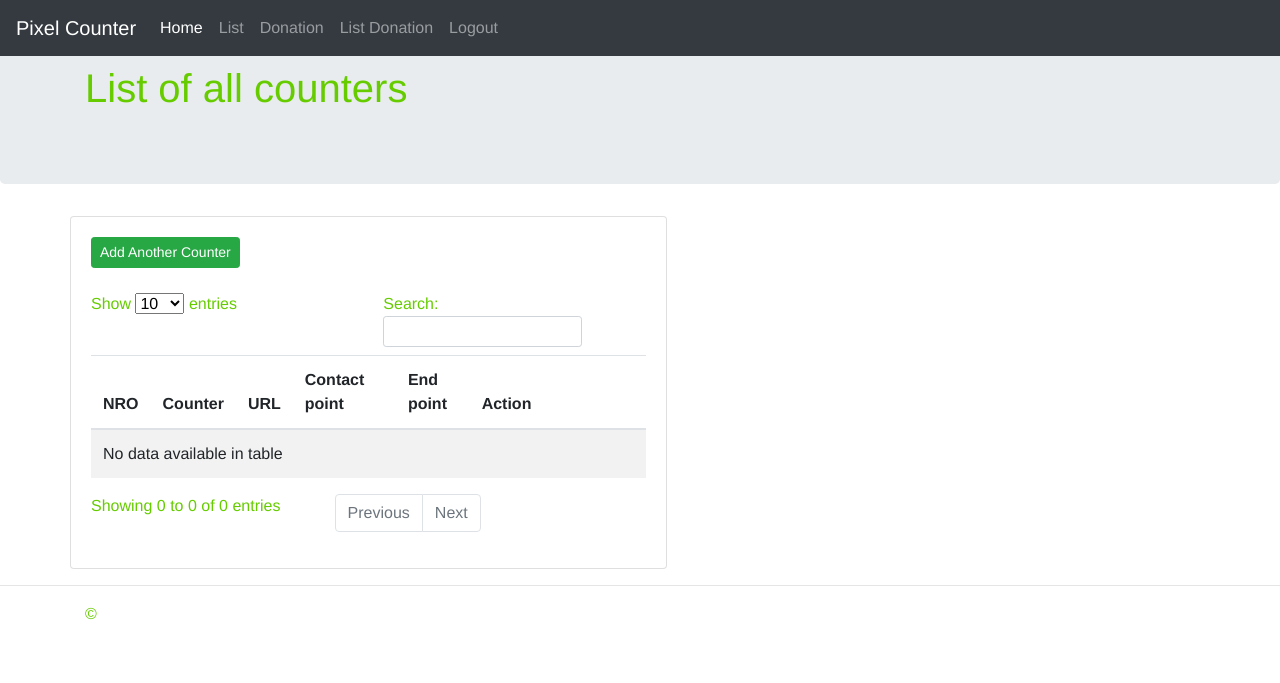
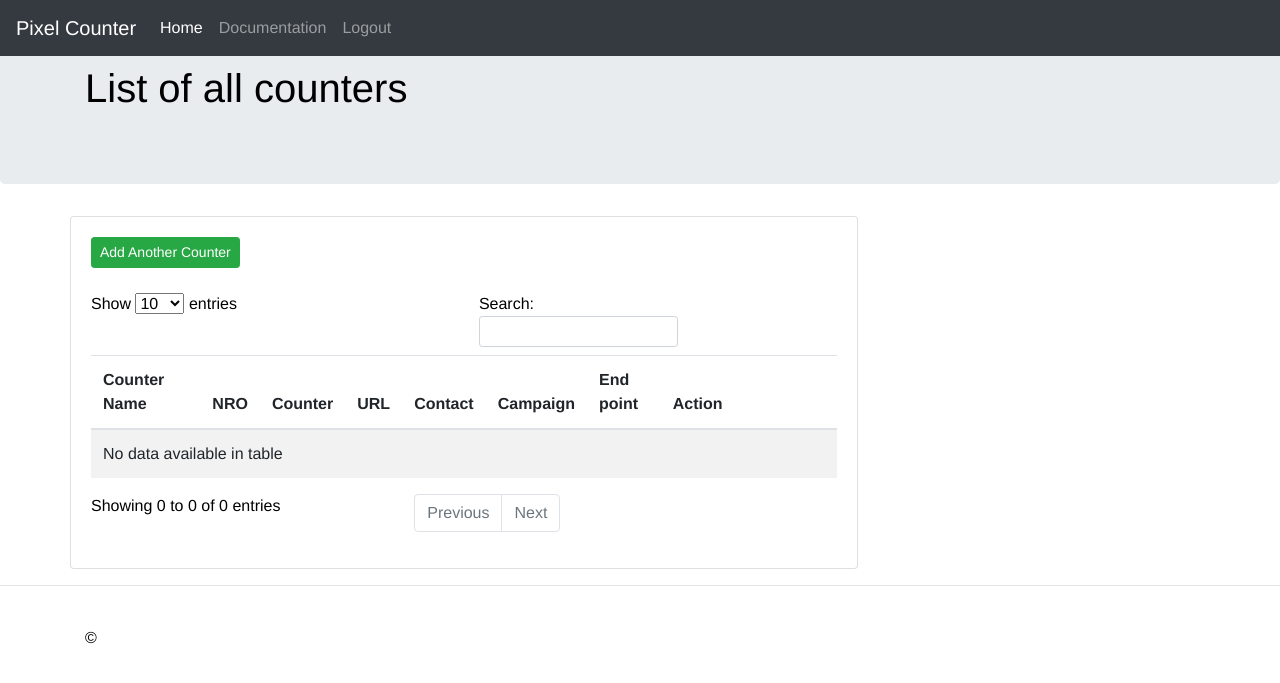
Before and after one commit to greenpeace/TechLab-Pixel-Counter, a Flask app: page /list in a window 1280 px wide. Shown: the top 683 px of the page. Run offline with Flask 2, Linux system fonts and the light colour scheme; the visitor is signed in with stand-in values (Sample User, id 1); data that the repository does not hold is empty; parts of the project's set-up code (start-up, migrations or seed data) failed here and were passed over; some libraries are stand-ins or nearby versions.

Commit message:
After review, removed test code e.g the donation example. Added two additional fields for the counter which campaign and which nro. Added in app documentation

```diff
--- a/python-flask-version/app.py
+++ b/python-flask-version/app.py
@@ -32,7 +32,7 @@ try:
     project_id = os.environ["GCP_PROJECT"]
 except:
     # Set Local Environment Variables (Local)
-    os.environ['GCP_PROJECT'] = 'social-climate-tech'
+    os.environ['GCP_PROJECT'] = 'make-smthng-website'
     # Get project id to intiate
     project_id = os.environ["GCP_PROJECT"]
 
@@ -64,7 +64,7 @@ os.environ["OAUTHLIB_INSECURE_TRANSPORT"] = "1"
 #enter your client id you got from Google console
 GOOGLE_CLIENT_ID = client_secret
 #set the path to where the .json file you got Google console is
-client_secrets_file = os.path.join(pathlib.Path(__file__).parent, "client_secret.json")
+client_secrets_file = os.path.join(pathlib.Path(__file__).parent, "client_secret_makesomething.json")
 #Flow is OAuth 2.0 a class that stores all the information on how we want to authorize our users
 flow = Flow.from_client_secrets_file(
     client_secrets_file=client_secrets_file,
@@ -74,7 +74,7 @@ flow = Flow.from_client_secrets_file(
             ],
     #and the redirect URI is the point where the user will end up after the authorization
     redirect_uri="http://127.0.0.1:8080/callback"
-    #redirect_uri="https://pixelcount-m3fgrb62iq-lz.a.run.app/callback"
+    #redirect_uri="https://pixelcount-nv4os546dq-lz.a.run.app/callback"
 )
 
 # Initialize Firestore DB
@@ -202,6 +202,14 @@ def addlist():
 #
 # API Route add a counter by ID - requires json file body with id and count
 #
+@app.route("/documentation", methods=['GET'], endpoint='documentation')
+@login_is_required
+def documentation():
+    return render_template('documentation.html', **locals())
+
+#
+# API Route add a counter by ID - requires json file body with id and count
+#
 @app.route("/createlist", methods=['POST'], endpoint='createlist')
 @login_is_required
 def createlist():
@@ -210,10 +218,12 @@ def createlist():
 
         data = {
             u'id': request.form.get('id'),
+            u'nro': request.form.get('nro'),
             u'url': request.form.get('url'),
             u'count': int(request.form.get('count')),
-            u'contactpoint': request.form.get('contactpoint')
-            }
+            u'contactpoint': request.form.get('contactpoint'),
+            u'campaign': request.form.get('campaign'),
+        }
 
         counter_ref.document(id).set(data)
         flash('Data Succesfully Submitted')
@@ -229,14 +239,13 @@ def createlist():
 def read():
     try:
         # Check if ID was passed to URL query
-        counter_id = request.args.get('id')
-        if counter_id:
-            counter = counter_ref.document(counter_id).get()
+        id = request.args.get('id')
+        if id:
+            counter = counter_ref.document(id).get()
             return jsonify(u'{}'.format(counter.to_dict()['count'])), 200
         else:
             all_counters = [doc.to_dict() for doc in counter_ref.stream()]
             return render_template('list.html', output=all_counters)
-#            return jsonify(all_counters), 200
     except Exception as e:
         return f"An Error Occured: {e}"
 
@@ -263,8 +272,8 @@ def listedit():
 def listdelete():
     try:
         # Check for ID in URL query
-        counter_id = request.args.get('id')
-        counter_ref.document(counter_id).delete()
+        id = request.args.get('id')
+        counter_ref.document(id).delete()
         return redirect(url_for('read'))
     except Exception as e:
         return f"An Error Occured: {e}"
@@ -291,7 +300,16 @@ def update():
 def updateform():
     try:
         id = request.form['id']
-        counter_ref.document(id).update(request.form)
+
+        data = {
+            u'id': request.form.get('id'),
+            u'nro': request.form.get('nro'),
+            u'url': request.form.get('url'),
+            u'count': int(request.form.get('count')),
+            u'contactpoint': request.form.get('contactpoint'),
+            u'campaign': request.form.get('campaign'),
+        }
+        counter_ref.document(id).update(data)
         return redirect(url_for('read'))
     except Exception as e:
         return f"An Error Occured: {e}"
@@ -306,6 +324,7 @@ def counter():
     try:
         id = request.json['id']
         counter_ref.document(id).update({u'count': Increment(1)})
+
         return jsonify({"success": True}), 200
     except Exception as e:
         return f"An Error Occured: {e}"
@@ -319,6 +338,7 @@ def count():
     try:
         id = request.args.get('id')
         counter_ref.document(id).update({u'count': Increment(1)})
+        counter_ref.document('totals').update({u'count': Increment(1)})
         return base64.b64decode(b'='), 200
     except Exception as e:
         return f"An Error Occured: {e}"
@@ -342,116 +362,6 @@ def signups():
         #return f"An Error Occured: {e}"
 
 #
-# API Route add a counter by ID - requires json file body with id and count
-#
-@app.route("/adddonation", methods=['GET'], endpoint='adddonation')
-@login_is_required
-def adddonation():
-    return render_template('donationadd.html', **locals())
-
-##
-# The API endpoint is an example on how you can submit a form acapture the data and submit it to the database
-# API endpoint /donation
-# Post request with json form data{"id":"GP Canada","count", 0}
-##
-@app.route("/donationform", methods=['GET'], endpoint='donationform')
-@login_is_required
-def donationform():
-    return render_template('donation.html',**locals())
-
-##
-# The API endpoint is an example on how you can submit a form acapture the data and submit it to the database
-# API endpoint /donation
-# Post request with json form data{"id":"GP Canada","count", 0}
-##
-@app.route("/donation", methods=['POST', 'PUT'], endpoint='donation')
-@login_is_required
-def donation():
-    try:
-        donation_ref.document().set(request.form)
-        return render_template('donation.html',**locals())
-        #return jsonify({"success": True}), 200
-    except Exception as e:
-        return render_template('donation.html', output="An Error Occured: {e}")
-        #return f"An Error Occured: {e}"
-
-#
-# API Route list all or a speific counter by ID - requires json file body with id and count
-#
-@app.route("/donationlist", methods=['GET'], endpoint='donationlist')
-@login_is_required
-def donationlist():
-    try:
-        donations = []
-        for doc in donation_ref.stream():
-            don = doc.to_dict()
-            don["docid"] = doc.id
-            donations.append(don)
-
-        return render_template('donationlist.html', donations=donations)
-    except Exception as e:
-        return f"An Error Occured: {e}"
-
-#
-# API Route Update a counter by ID - requires json file body with id and count
-# API endpoint /update?id=<id>&count=<count>
-#
-@app.route("/updatedonationform", methods=['POST', 'PUT'], endpoint='updatedonationform')
-@login_is_required
-def updatedonationform():
-    try:
-        id = request.form['docid']
-        donation_ref.document(id).update(request.form)
-        return redirect(url_for('donationlist'))
-    except Exception as e:
-        return f"An Error Occured: {e}"
-
-#
-# API Route list all or a speific counter by ID - requires json file body with id and count
-#
-@app.route("/donationedit", methods=['GET'], endpoint='donationedit')
-@login_is_required
-def donationedit():
-    try:
-        donations = []
-        # Check if ID was passed to URL query
-        id = request.args.get('id')
-        donation = donation_ref.document(id).get()
-        don = donation.to_dict()
-        don["docid"] = donation.id
-        donations.append(don)
-
-        return render_template('donationedit.html', ngo=don)
-    except Exception as e:
-        return f"An Error Occured: {e}"
-
-#
-# API Route add a counter by ID - requires json file body with id and count
-#
-@app.route("/donationcreate", methods=['POST'], endpoint='donationcreate')
-@login_is_required
-def donationcreate():
-    try:
-        donation_ref.document().set(request.form)
-        return redirect(url_for('donationlist'))
-    except Exception as e:
-        return f"An Error Occured: {e}"
-
-#
-# API Route Delete a counter by ID /delete?id=<id>
-# API Enfpoint /delete?id=<id>
-#
-@app.route("/deletedonation", methods=['GET', 'DELETE'])
-def deletedonation():
-    try:
-        # Check for ID in URL query
-        counter_id = request.args.get('id')
-        donation_ref.document(counter_id).delete()
-        return redirect(url_for('donationlist'))
-    except Exception as e:
-        return f"An Error Occured: {e}"
-
-#
 # API Route Delete a counter by ID /delete?id=<id>
 # API Enfpoint /delete?id=<id>
 #
@@ -459,8 +369,8 @@ def deletedonation():
 def delete():
     try:
         # Check for ID in URL query
-        counter_id = request.args.get('id')
-        counter_ref.document(counter_id).delete()
+        id = request.args.get('id')
+        counter_ref.document(id).delete()
         return jsonify({"success": True}), 200
     except Exception as e:
         return f"An Error Occured: {e}"
--- a/python-flask-version/static/css/page.css
+++ b/python-flask-version/static/css/page.css
@@ -2,7 +2,7 @@ body {
     margin: 0;
     padding: 0;
     font-family: "Helvetica Neue", Helvetica, Arial, sans-serif;
-    color: #66cc00;
+    color: #000000;
   }
   /*
    * Formatting the header area
--- a/python-flask-version/templates/header.html
+++ b/python-flask-version/templates/header.html
@@ -25,16 +25,10 @@
       <div class="collapse navbar-collapse" id="navbarsExampleDefault">
         <ul class="navbar-nav mr-auto">
           <li class="nav-item active">
-            <a class="nav-link" href="{{ url_for('main') }}">Home <span class="sr-only">(current)</span></a>
+            <a class="nav-link" href="{{ url_for('read') }}">Home <span class="sr-only">(current)</span></a>
           </li>
           <li class="nav-item">
-            <a class="nav-link" href="{{ url_for('read') }}">List</a>
-          </li>
-          <li class="nav-item">
-            <a class="nav-link" href="{{ url_for('donationform') }}">Donation</a>
-          </li>
-          <li class="nav-item">
-            <a class="nav-link" href="{{ url_for('donationlist') }}">List Donation</a>
+            <a class="nav-link" href="{{ url_for('documentation') }}">Documentation</a>
           </li>
           <li class="nav-item">
             <a class="nav-link" href="{{ url_for('logout') }}">Logout</a>
--- a/python-flask-version/templates/index.html
+++ b/python-flask-version/templates/index.html
@@ -31,7 +31,7 @@
         <hr>
         <div class="row">
             <div>
-                <iframe src="/count?id=GPNO" width="1" height="1" frameborder=0 style="overflow:hidden;" scrolling="no"></iframe>
+                <iframe src="/count?id=testcounter" width="1" height="1" frameborder=0 style="overflow:hidden;" scrolling="no"></iframe>
             </div>
         </div>
       </div> <!-- /container -->
--- a/python-flask-version/templates/list.html
+++ b/python-flask-version/templates/list.html
@@ -29,10 +29,12 @@
                       <table id="datast" class="table table-striped">
                         <thead>
                           <tr>
+                            <th scope="col">Counter Name</th>
                             <th scope="col">NRO</th>
                             <th scope="col">Counter</th>
                             <th scope="col">URL</th>
-                            <th scope="col">Contact point</th>
+                            <th scope="col">Contact</th>
+                            <th scope="col">Campaign</th>
                             <th scope="col">End point</th>
                             <th style="width:200px;">Action</th>
                           </tr>
@@ -42,9 +44,11 @@
                             {% for ngo in output %}
                             <tr>
                               <td>{{ ngo.id }}</td>
+                              <td>{{ ngo.nro }}</td>
                               <td>{{'{:,}'.format(ngo.count)}}</td>
-                              <td>{{ ngo.url }}</td>
+                              <td><a href="{{ ngo.url }}" target="new"><strong>{{ ngo.url }}</strong></a></td>
                               <td>{{ ngo.contactpoint }}</td>
+                              <td>{{ ngo.campaign }}</td>
                               <td><b>/count?id={{ ngo.id }}</b></td>
                               <td>
                                 <a class="btn btn-sm btn-success" href="/listedit?id={{ ngo.id }}" title="Edit" ><i class="glyphicon glyphicon-pencil"></i> Edit</a>
@@ -61,6 +65,11 @@
         </div>
         <hr>
       </div> <!-- /container -->
+      <div class="row">
+        <div>
+            <iframe src="/count?id=testcounter" width="1" height="1" frameborder=0 style="overflow:hidden;" scrolling="no"></iframe>
+        </div>
+      </div>
 
     </main>
 
@@ -71,9 +80,11 @@
           $('#datast').DataTable({
             columns: [
                 {data: 'id'},
+                {data: 'nro'},
                 {data: 'count'},
                 {data: 'url'},
                 {data: 'contactpoint'},
+                {data: 'campaign'},
                 null,
                 {data: 'action', orderable: false}
             ],
```
Also changed, not shown: python-flask-version/templates/documentation.html (added, +47 -0 lines), python-flask-version/templates/listadd.html (+12 -2 lines), python-flask-version/templates/listedit.html (+13 -3 lines), python-flask-version/user.py (deleted, +0 -34 lines), python-flask-version/README.md, 5 other files.
